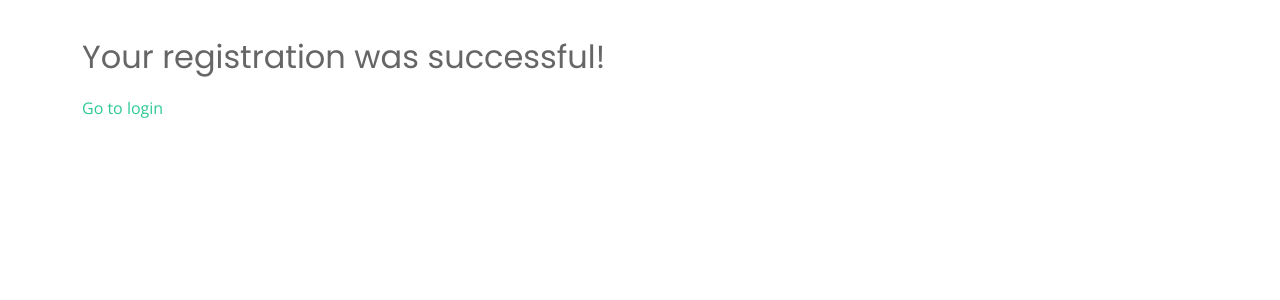
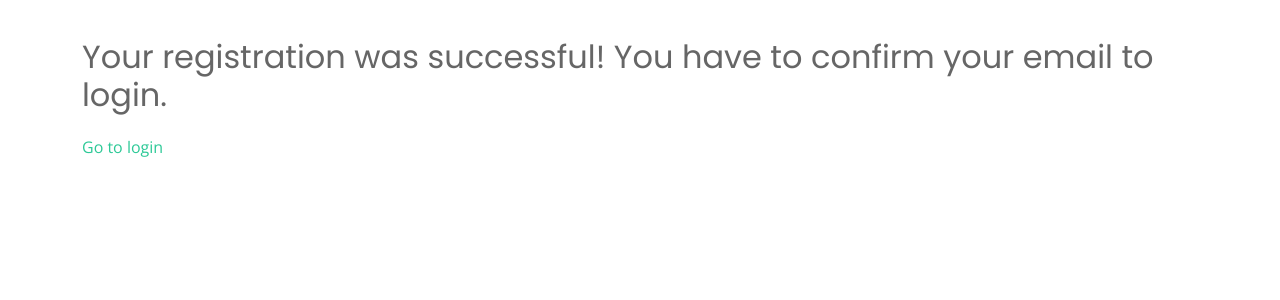
Before and after one commit to blaz-k/ninja-tech-forum, a Flask app: template templates/response/successful.html in a window 1280 px wide. Shown: the part 90-390 px from the top of the page. Run offline with Flask 2, Linux system fonts and the light colour scheme; the template is opened without the code that fills it, so the values that code supplies are empty; some libraries are stand-ins or nearby versions.

Commit message:
template for registration updated

```diff
--- a/templates/response/successful.html
+++ b/templates/response/successful.html
@@ -5,7 +5,7 @@
   <main id="main">
     <section id="contact">
       <div class="container mt-5">
-        <h2>Your registration was successful!</h2>
+        <h2>Your registration was successful! You have to confirm your email to login.</h2>
         <a href="/login"><p>Go to login</p></a>
       </div>
     </section>
```
